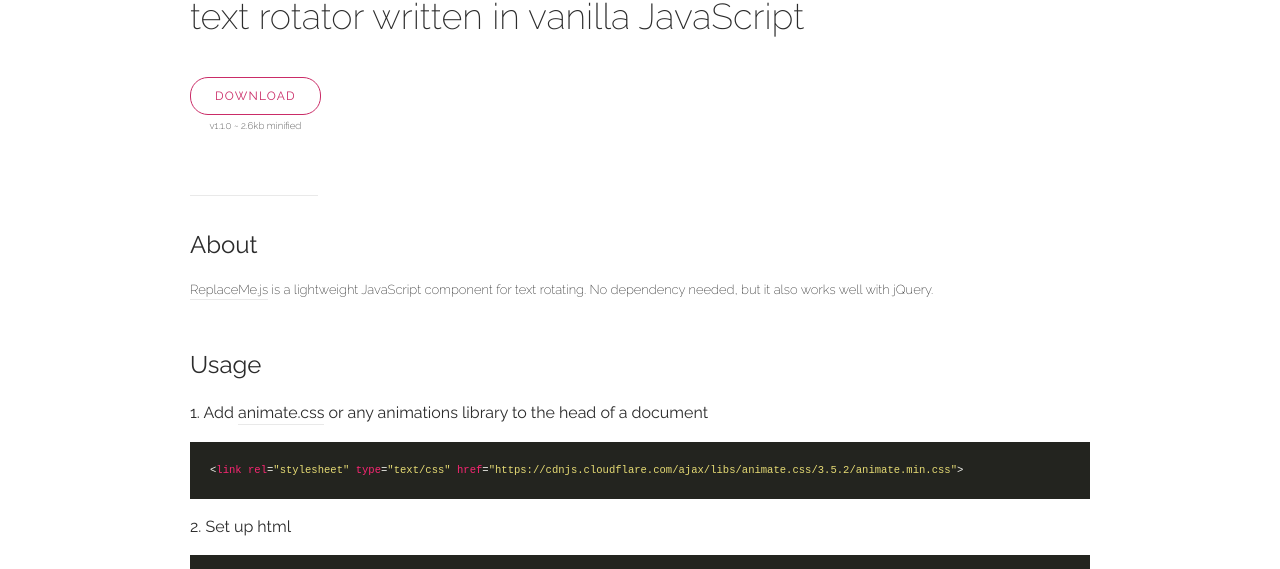
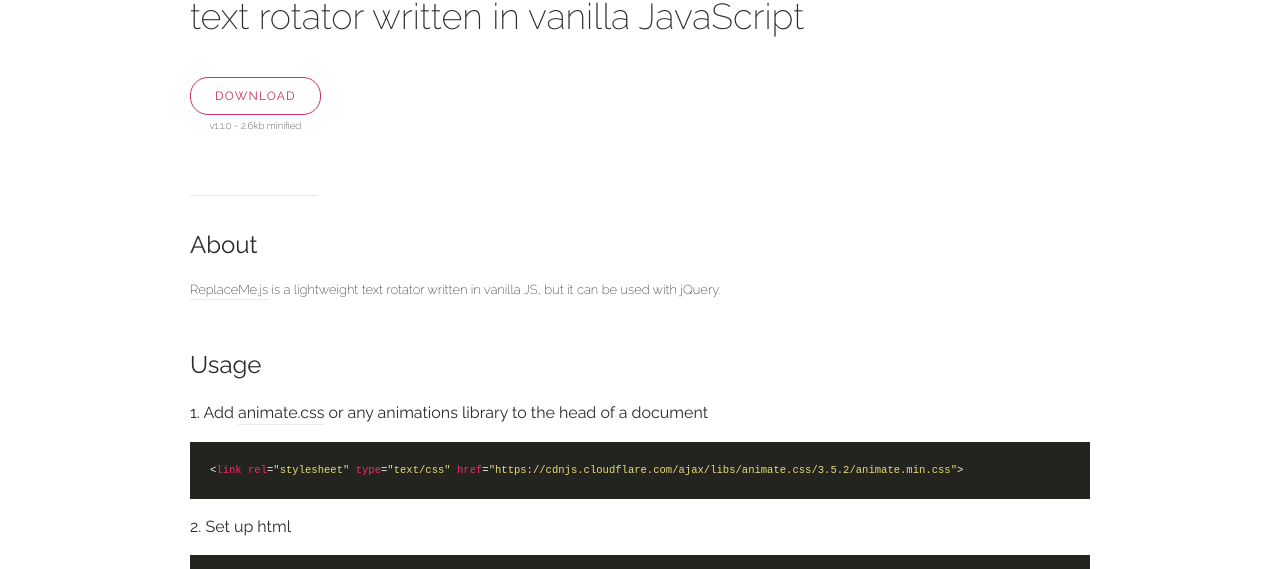
Before and after one commit to adrianklimek/replaceme, a plain HTML site: page index.html in a window 1280 px wide. Shown: the part 231-800 px from the top of the page. Drawn offline with nearby package versions, Linux system fonts and the light colour scheme; a script that the page names is missing.

Commit message:
Update index.html

```diff
--- a/index.html
+++ b/index.html
@@ -221,7 +221,7 @@
 
             <section id="about-content" class="section-content">
                 <h2>About</h2>
-                <p><a href="https://github.com/adrianklimek/ReplaceMe">ReplaceMe.js</a> is a lightweight JavaScript component for text rotating. No dependency needed, but it also works well with jQuery.</p>
+                <p><a href="https://github.com/adrianklimek/ReplaceMe">ReplaceMe.js</a> is a lightweight text rotator written in vanilla JS, but it can be used with jQuery.</p>
             </section>
 
             <section id="usage-content" class="section-content">
```
